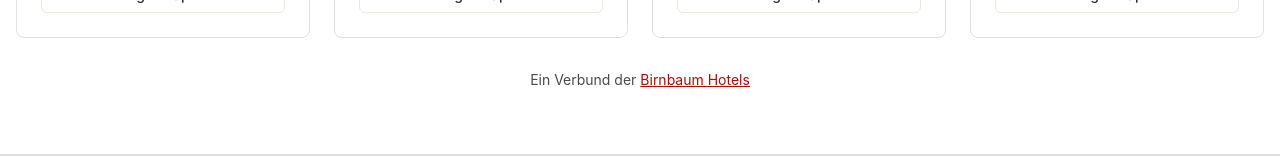
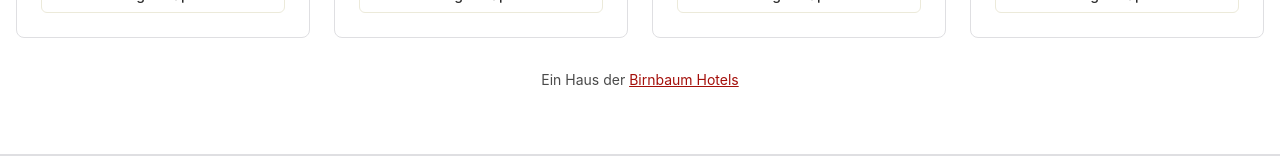
Before and after one commit to Birnbaum-Hotels/gasthof-ritter-franconian-charm, a React (Vite) app: page / in a window 1280 px wide. Shown: the part 4704-4864 px from the top of the page. Built offline with nearby package versions, Linux system fonts and the light colour scheme.

Commit message:
Code edited in Lovable Code Editor

```diff
--- a/src/components/Footer.tsx
+++ b/src/components/Footer.tsx
@@ -129,7 +129,7 @@ const Footer = () => {
           </div>
 
           <p className="text-center text-sm text-muted-foreground mt-8">
-            Ein Verbund der{" "}
+            Ein Haus der{" "}
             <a
               href="https://www.birnbaum-hotels.de"
               target="_blank"
```
